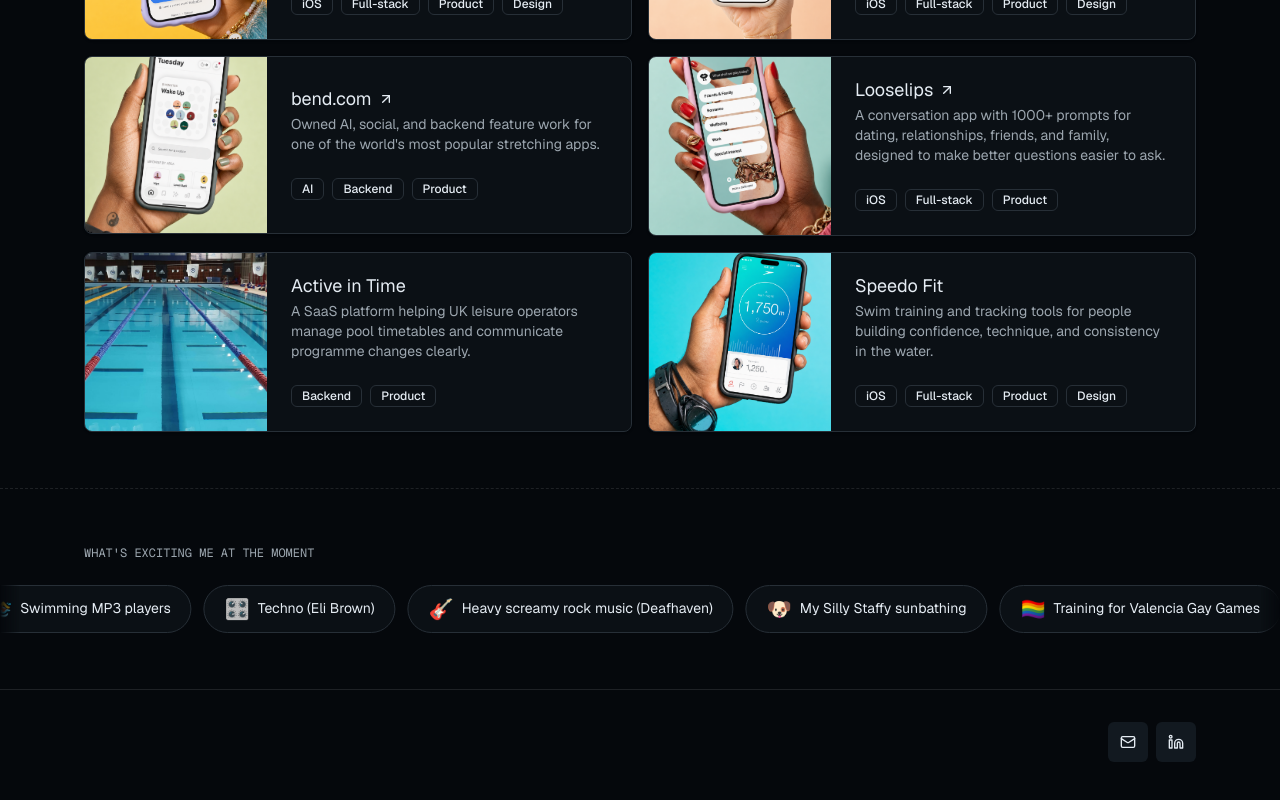
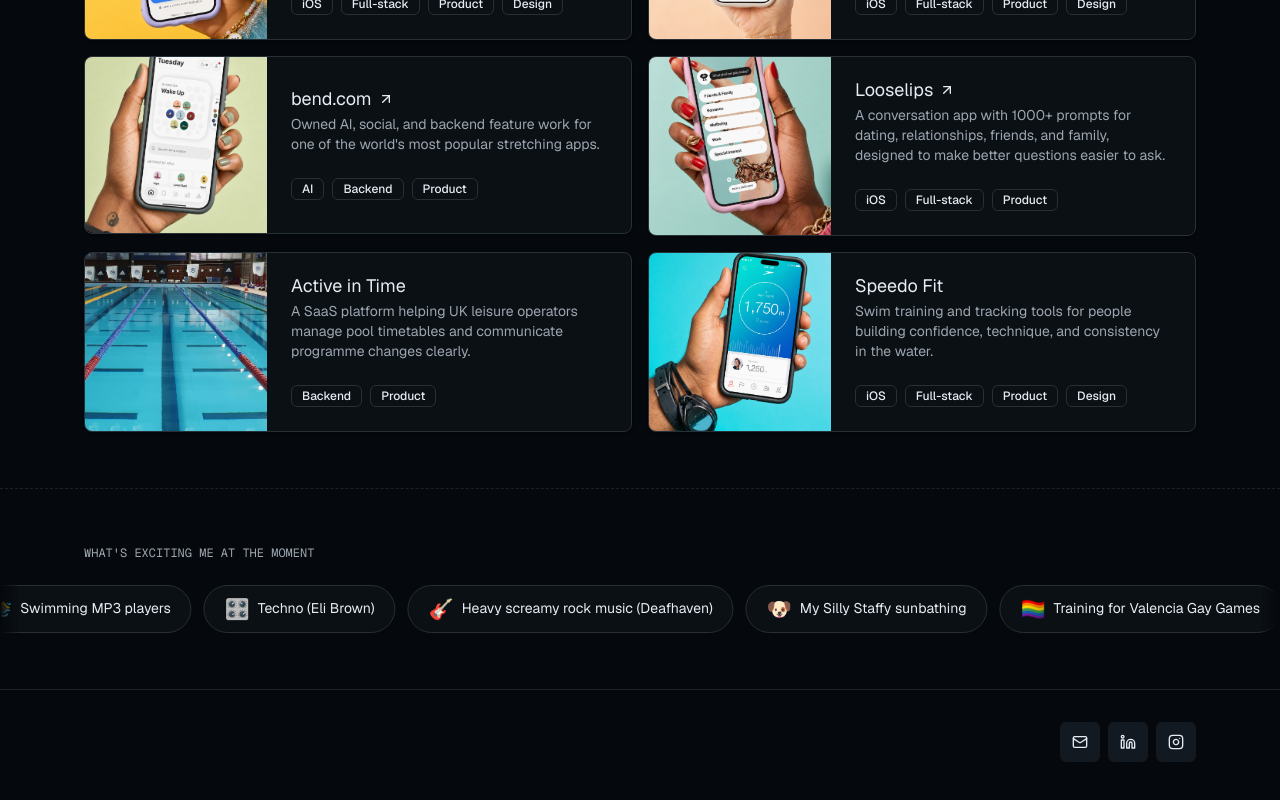
Before and after one commit to morgz/portfolio-2026, a Next.js app: page / in a window 1280 px wide. Shown: the part 1104-1904 px from the top of the page. Built offline with nearby package versions, Linux system fonts and the light colour scheme.

Commit message:
Add Instagram footer link

```diff
--- a/src/app/page.tsx
+++ b/src/app/page.tsx
@@ -454,6 +454,15 @@
             >
               <Linkedin aria-hidden="true" />
             </a>
+            <a
+              aria-label="Instagram"
+              className={buttonVariants({ variant: "secondary", size: "icon" })}
+              href="https://www.instagram.com/danoflondon?igsh=MXB3bWpydG8xYjFkYQ%3D%3D&utm_source=qr"
+              rel="noreferrer"
+              target="_blank"
+            >
+              <Instagram aria-hidden="true" />
+            </a>
           </div>
         </div>
       </footer>
```
